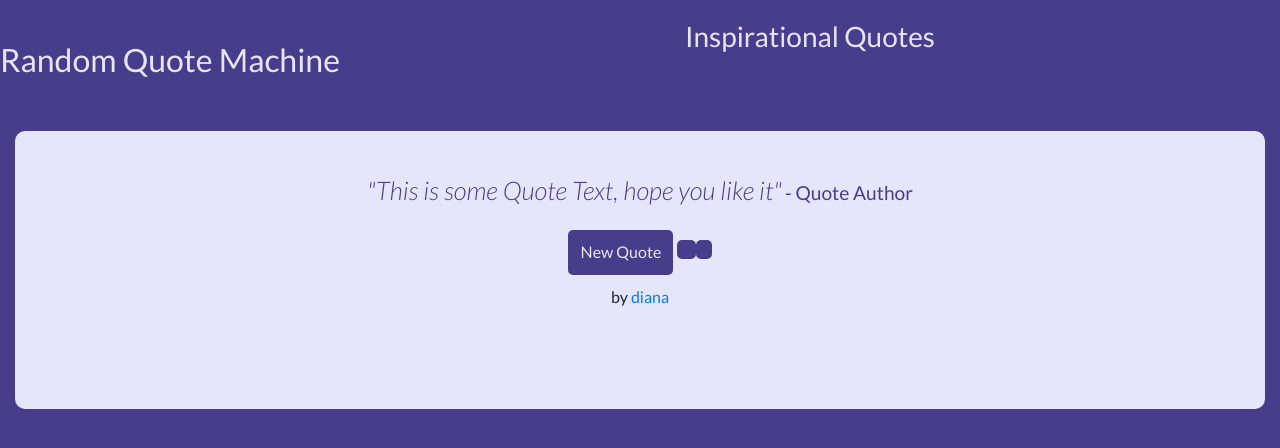
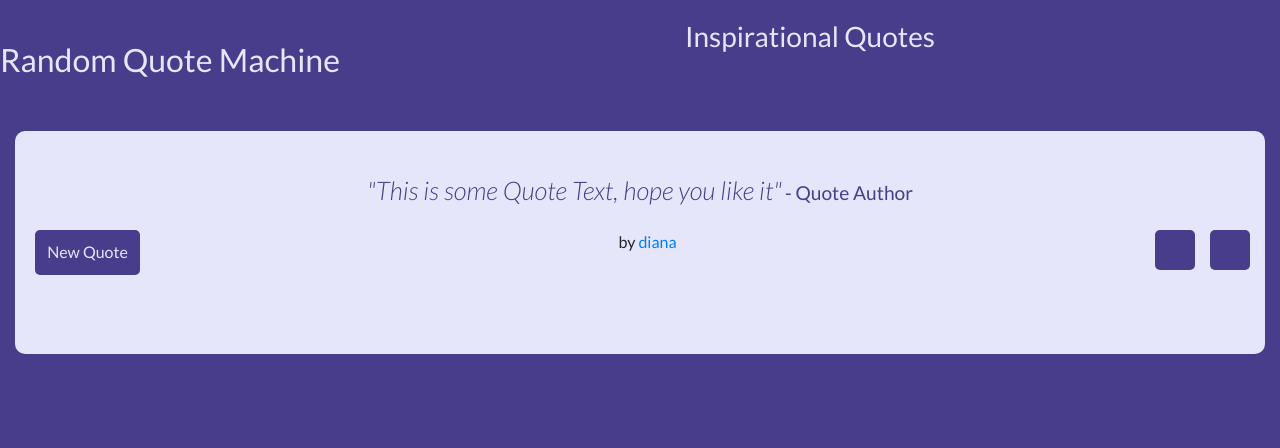
Before and after one commit to dianawallace/FCC-Quote-Machine, a plain HTML site: page index.html in a window 1280 px wide. Drawn offline with nearby package versions, Linux system fonts and the light colour scheme.

Commit message:
added margins to buttons and bg-color and hght wdth  to tweet and pinit buttons

```diff
--- a/css/style.css
+++ b/css/style.css
@@ -64,3 +64,20 @@ h1, h3 {
   background-color: slateblue;
   border: none;
 }
+
+#new-quote {
+  float: left;
+  margin-left: 20px;
+}
+
+#tweet-quote, #pinit-quote {
+  float: right;
+  text-align: center;
+  color: lavender;
+  font-size: 1.5em;
+  margin-right: 15px;
+  padding: 0;
+  padding-top: 1px;
+  height: 40px;
+  width: 40px;
+}
```
